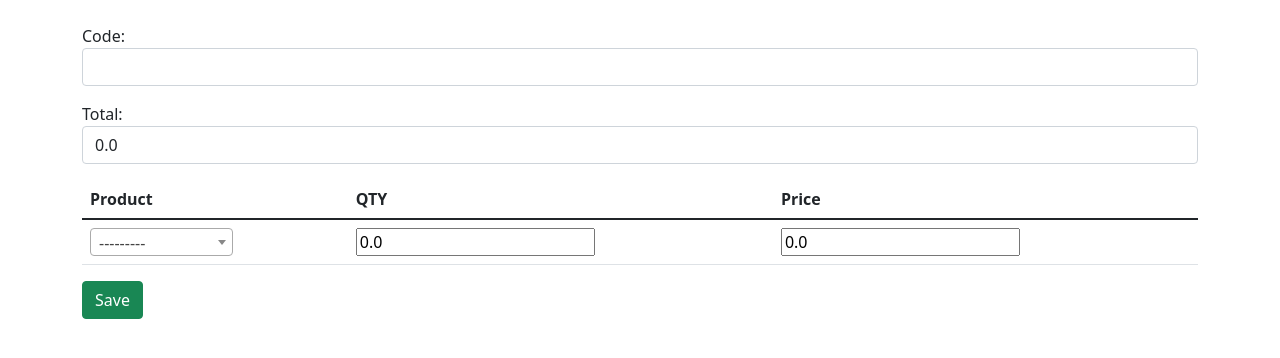
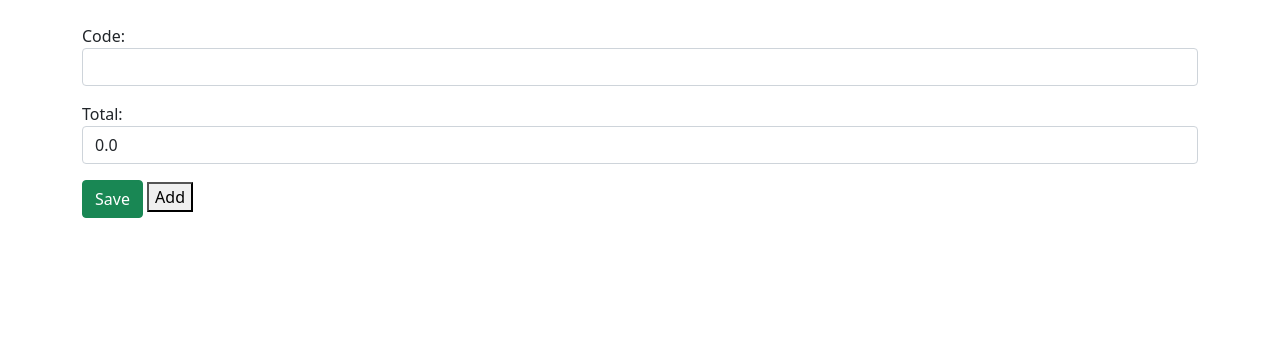
Before and after one commit to flohh-py/django-tutorial, a Django app: page /invoice/create/ in a window 1280 px wide. Shown: the part 56-414 px from the top of the page. Run offline with Django 4.2, Linux system fonts and the light colour scheme; tables that the repository leaves empty hold one stand-in row (values such as "Sample post"); some libraries are stand-ins or nearby versions.

Commit message:
added static files and add button for inlineformset

```diff
--- /dev/null
+++ b/mysite/invoice/static/css/invoice.css
@@ -0,0 +1,3 @@
+  .hidden {
+    display: none;
+}
--- /dev/null
+++ b/mysite/invoice/static/js/invoice.js
@@ -0,0 +1,31 @@
+$(document).ready(function() {
+  // $("#id_invoice-0-product").select2({
+  //   ajax: {
+  //     url: "{% url 'product:list' %}",
+  //     dataType: "json",
+  //     processResults: function(data) {
+  //       return {
+  //         results: $.map(data, function(r) {
+  //           return { id: r.id, text: r.code };
+  //         })
+  //       };
+  //     }
+  //   },
+  //   minimumInputLength: 2
+  // });
+  $("#add-new").click(function(event) {
+    if (event) {
+      console.log("TEST")
+    }
+    const targetForm = $("#line-form-list")
+    const countFrom = $(".line-form").length
+    const emptyForm = $("#empty-form").clone()
+    emptyForm.attr("class", "line-form");
+    const regex = new RegExp("__prefix__", "g")
+
+    var rep = emptyForm.html();
+    emptyForm.html(rep.replace(regex, countFrom))
+    $("#id_invoice-TOTAL_FORMS").attr("values", countFrom + 1)
+    targetForm.append(emptyForm)
+  });
+});
--- a/mysite/invoice/templates/invoice/create.html
+++ b/mysite/invoice/templates/invoice/create.html
@@ -1,52 +1,26 @@
 {% extends 'main/main.html' %}
 {% load static %}
 {% block content %}
-<style>
-  #id_invoice-0-product {
-    width: 100%;
-  }
-</style>
+<script src="{% static 'js/invoice.js' %}" type="text/javascript"></script>
+<link href="{% static 'css/invoice.css' %}" rel="stylesheet"/>
 <br>
 <div class="container mx-auto mt-6">
   <form method="post">{% csrf_token %}
-      {{ form.as_p }}
-    <table class="table">
-      <thead>
-        <th>Product</th>
-        <th>QTY</th>
-        <th>Price</th>
-      </thead>
-      <tbody>
-        {{ lines.management_form}}
-        {% for line in lines %}
-        <tr>
-          <td>{{ line.product }}</td>
-          <td>{{ line.qty }}</td>
-          <td>{{ line.price }}</td>
-        </tr>
+    {{ form.as_p }}
+    {{ lines.management_form}}
+    <div id='line-form-list'>
+      {% for line in lines %}
+      <div class="line-form">
+      </div>
       {% endfor %}
-      </table>
-      <button type="submit" class="btn btn-success"/>
-        Save
+    </div>
+    <div id='empty-form' class='hidden'>{{ lines.empty_form.as_p }}</div>
+    <button type="submit" class="btn btn-success">
+      Save
+    </button>
+    <button id="add-new" type="button">
+      Add
       </button>
   </form>
 </div>
-<script>
-  $(document).ready(function() {
-    $("#id_invoice-0-product").select2({
-      ajax: {
-        url: "{% url 'product:list' %}",
-        dataType: "json",
-        processResults: function (data) {
-          return {
-            results: $.map(data, function(r){
-              return {id: r.id, text: r.code};
-              })
-            };
-          }
-        },
-        minimumInputLength: 2
-      });
-  });
-</script>
 {% endblock content %}
--- a/mysite/mysite/settings.py
+++ b/mysite/mysite/settings.py
@@ -11,6 +11,7 @@ https://docs.djangoproject.com/en/4.0/ref/settings/
 """
 
 from pathlib import Path
+import os
 
 # Build paths inside the project like this: BASE_DIR / 'subdir'.
 BASE_DIR = Path(__file__).resolve().parent.parent
@@ -118,7 +119,7 @@ USE_TZ = True
 # Static files (CSS, JavaScript, Images)
 # https://docs.djangoproject.com/en/4.0/howto/static-files/
 
-STATIC_URL = 'static/'
+STATIC_URL = '/static/'
 
 # Default primary key field type
 # https://docs.djangoproject.com/en/4.0/ref/settings/#default-auto-field
```
